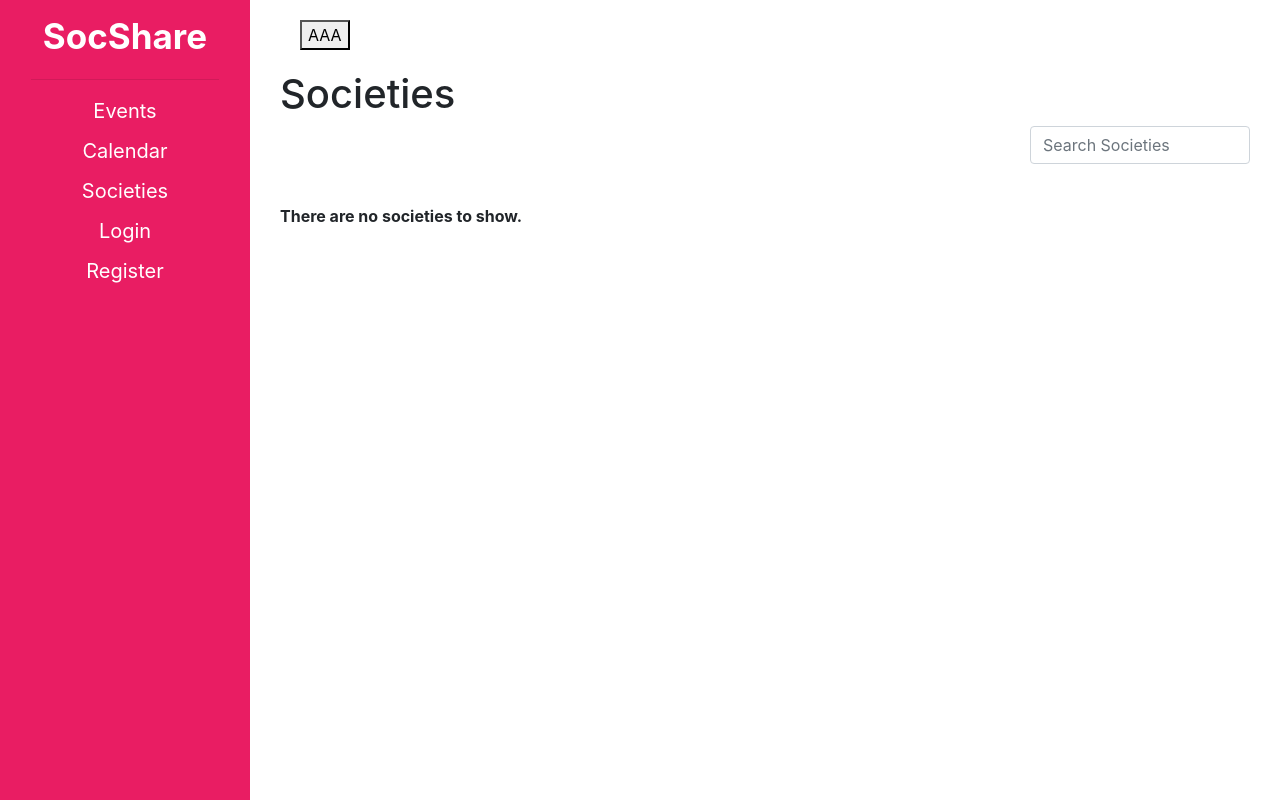
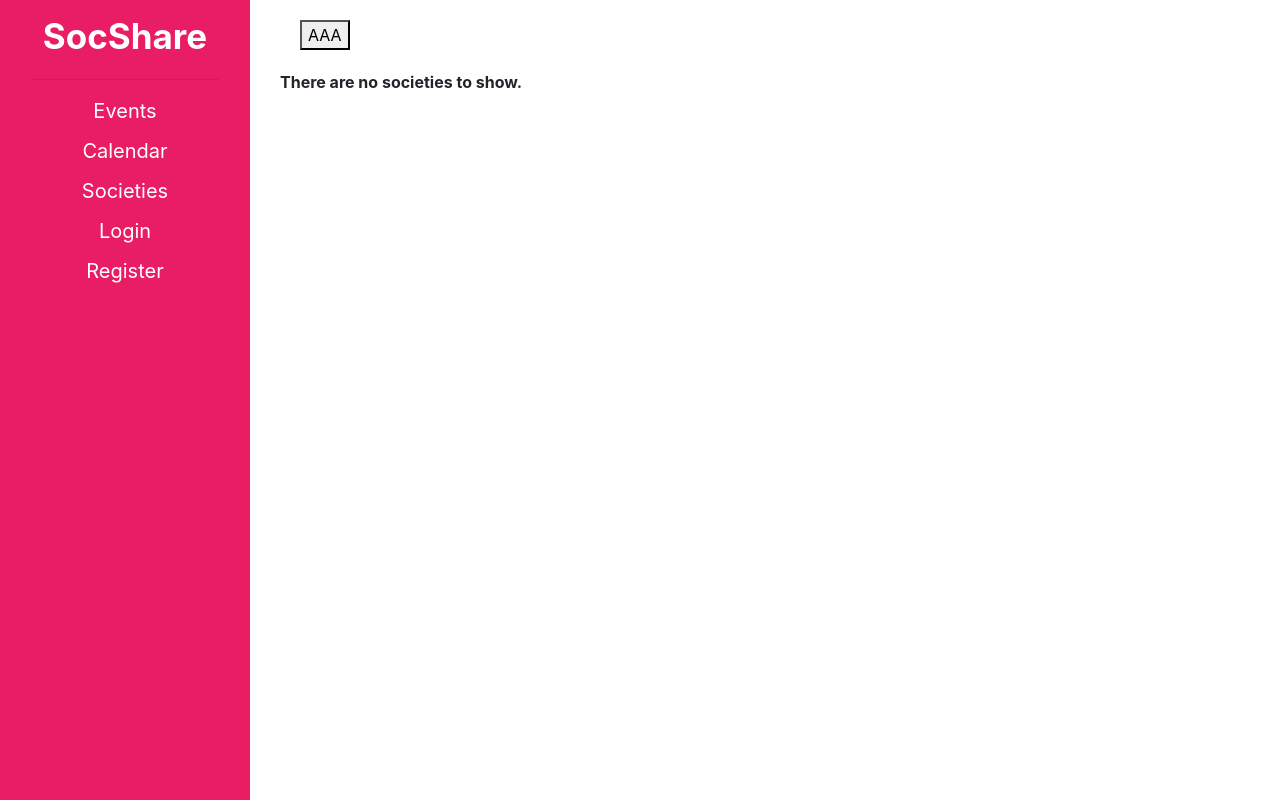
Before and after one commit to SocShare/SocShare, a Django app: template wad_project/templates/socshare/society.html in a window 1280 px wide. Run offline with Django 3.2, Linux system fonts and the light colour scheme; the template is opened without the code that fills it, so the values that code supplies are empty; some libraries are stand-ins or nearby versions.

Commit message:
removing redundancies

```diff
--- a/wad_project/socshare/views.py
+++ b/wad_project/socshare/views.py
@@ -8,7 +8,6 @@ from django.shortcuts import redirect
 from socshare.utils.src import check_email
 from django.template.defaultfilters import slugify
 from django.db.models.functions.datetime import datetime
-from django.utils import timezone
 
 def events(request):
     search = request.GET.get('search')
@@ -34,7 +33,7 @@ def edit_event(request, event_slug):
 def soceity(request):
     search = request.GET.get('search')
     societies = Society.objects.filter(name__icontains=search) if search else Society.objects.order_by('name')
-    context = {"title":Society, "society" : [s for s in societies]}
+    context = {"title": "Societies", "searchbar":True, "society" : [s for s in societies]}
     return render(request, 'socshare/society.html', context)
 
 def calendar(request):
--- a/wad_project/static/css/style.css
+++ b/wad_project/static/css/style.css
@@ -31,10 +31,6 @@
     text-decoration: none;
     color:#fff;
     font-size:35px;
-}
-
-.title{
-    color: #313438;
 }
 
 .header {
--- a/wad_project/templates/socshare/events.html
+++ b/wad_project/templates/socshare/events.html
@@ -1,9 +1,5 @@
 {% extends 'socshare/base.html' %}
 {% load static %}
-
-{% block title %}
-Events
-{% endblock %}
 
 {% block container %}
 {% if search %}
--- a/wad_project/templates/socshare/society.html
+++ b/wad_project/templates/socshare/society.html
@@ -2,30 +2,8 @@
 {% load static %}
 {% load template_tags %}
 
-{% block title %}
-Societies
-{% endblock %}
-
-
 {% block container %}
 
-<h1> Societies </h1>
-
-<div class="row justify-content-end">
-    <div class="col-sm-3">
-        <div class="form-group">
-            <input type="text" class="form-control" id="searchBar" placeholder="Search Societies">
-        </div>
-    </div>
-</div>
-<br>
-<script>
-    $("#searchBar").on('keyup', function (e) {
-        if (e.keyCode === 13) {
-            window.location.href='?search='+$("#searchBar").val();
-        }
-    });
-</script>
 {% if search %}
 <h1>Events matching '{{search}}'</h1>
 <br /><br />
```
Also changed, not shown: wad_project/socshare/models.py (line endings or trailing spaces).
